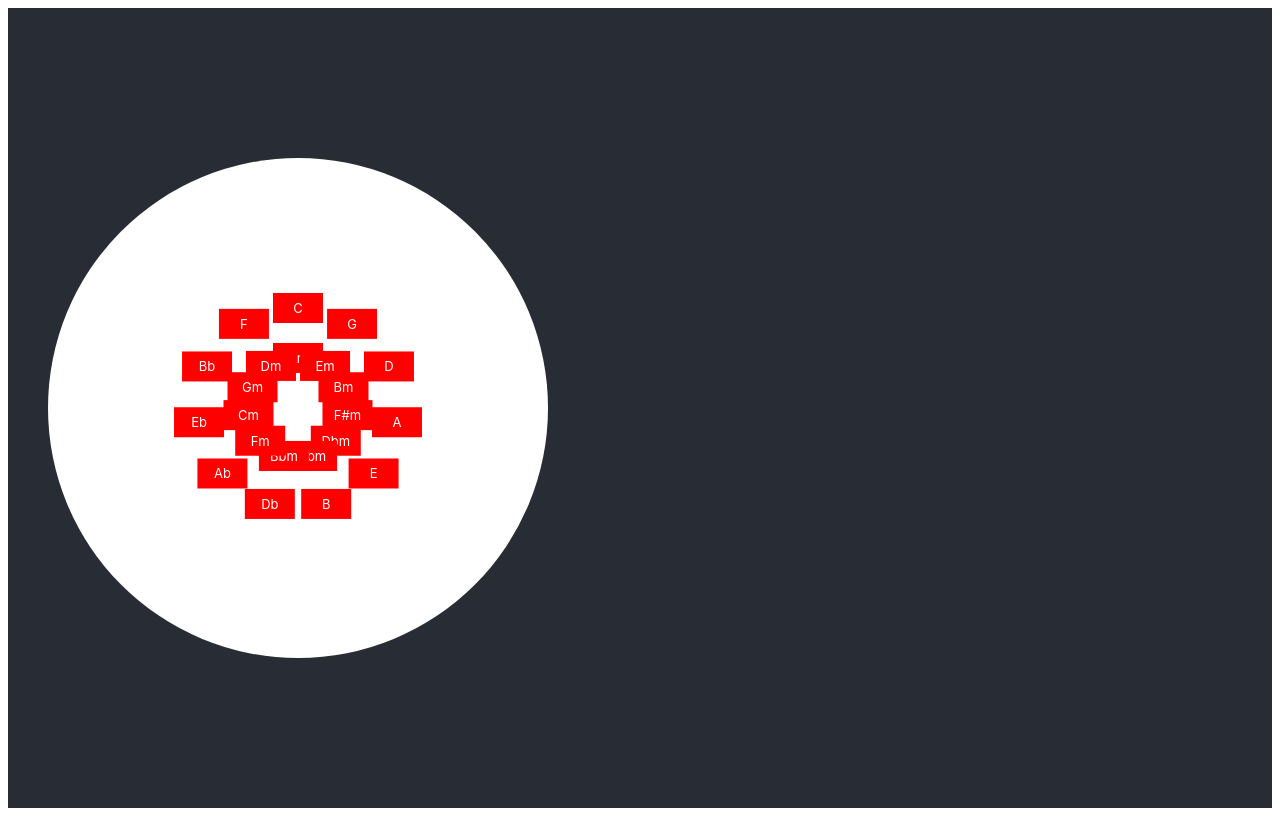
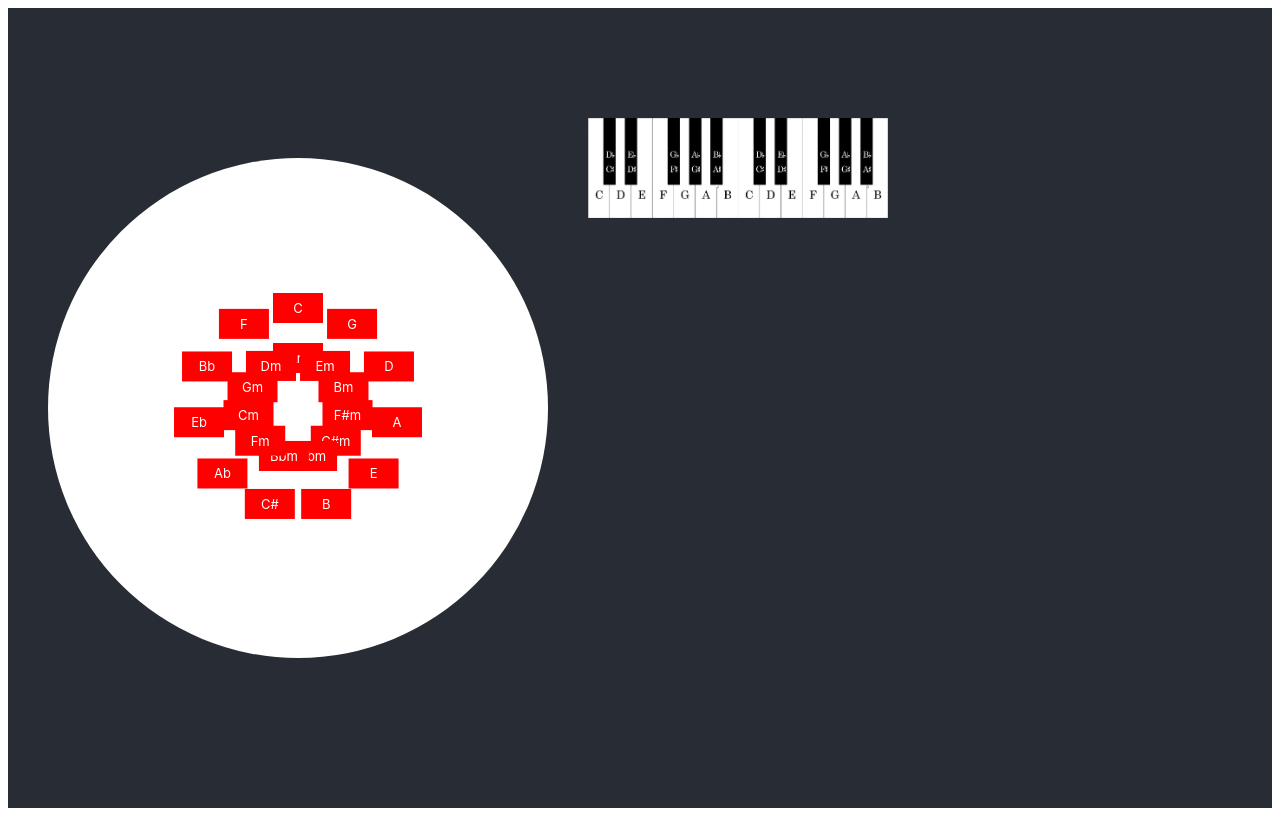
Before and after one commit to aalberti/circle_of_fifths, a React (Create React App) app: page / in a window 1280 px wide. Built offline with nearby package versions, Linux system fonts and the light colour scheme.

Commit message:
Display keyboard

```diff
--- /dev/null
+++ b/src/fifths/Chords.tsx
@@ -0,0 +1,16 @@
+import React, {FC} from "react";
+import './Musicologist.css'
+import keyboard from './keyboard_double_octave.png';
+
+interface ChordsProps {
+    chordName: string
+}
+
+const Chords:FC<ChordsProps> = ({chordName}) => {
+    return <div className="chords">
+        {chordName}
+        <img className="keyboard" src={keyboard}></img>
+    </div>
+}
+
+export default Chords
--- a/src/fifths/Circle.tsx
+++ b/src/fifths/Circle.tsx
@@ -26,9 +26,9 @@ function chordBoxes(radius: number): ChordBoxProps[] {
         {major: "G", minor: "Em"},
         {major: "D", minor: "Bm"},
         {major: "A", minor: "F#m"},
-        {major: "E", minor: "Dbm"},
+        {major: "E", minor: "C#m"},
         {major: "B", minor: "Abm"},
-        {major: "Db", minor: "Bbm"},
+        {major: "C#", minor: "Bbm"},
         {major: "Ab", minor: "Fm"},
         {major: "Eb", minor: "Cm"},
         {major: "Bb", minor: "Gm"},
--- a/src/fifths/Musicologist.css
+++ b/src/fifths/Musicologist.css
@@ -1,7 +1,7 @@
 .musicologist {
     display: flex;
     flex-flow: row;
-    align-items: center;
+    align-items: start;
 }
 
 .circle {
@@ -25,3 +25,14 @@
     justify-content: center;
     align-items: center
 }
+
+.chords {
+    display: flex;
+    flex-flow: column;
+    align-items: start;
+}
+
+.keyboard {
+    width: 300px;
+    height: 100px;
+}
--- a/src/fifths/Musicologist.tsx
+++ b/src/fifths/Musicologist.tsx
@@ -1,11 +1,12 @@
 import React, {useState} from "react";
 import Circle from "./Circle";
 import './Musicologist.css'
+import Chords from "./Chords";
 
 export function Musicologist() {
     const [chord, setChord] = useState<string>("");
     return <div className="musicologist">
         <Circle onChordSelected={setChord}/>
-        {chord}
-    </div>;
+        <Chords chordName={chord}/>
+    </div>
 }
```
Also changed, not shown: src/fifths/keyboard_double_octave.png (added).
